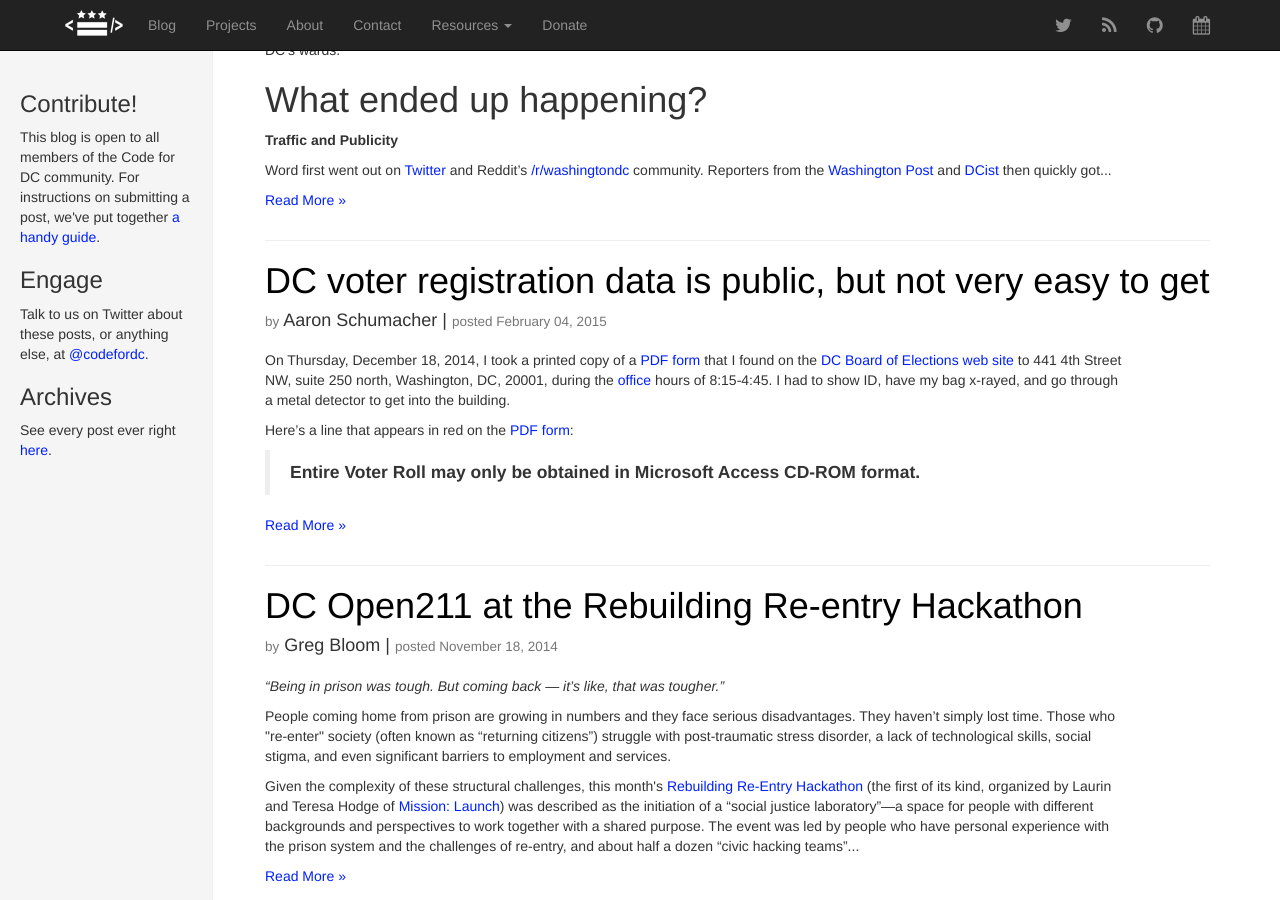
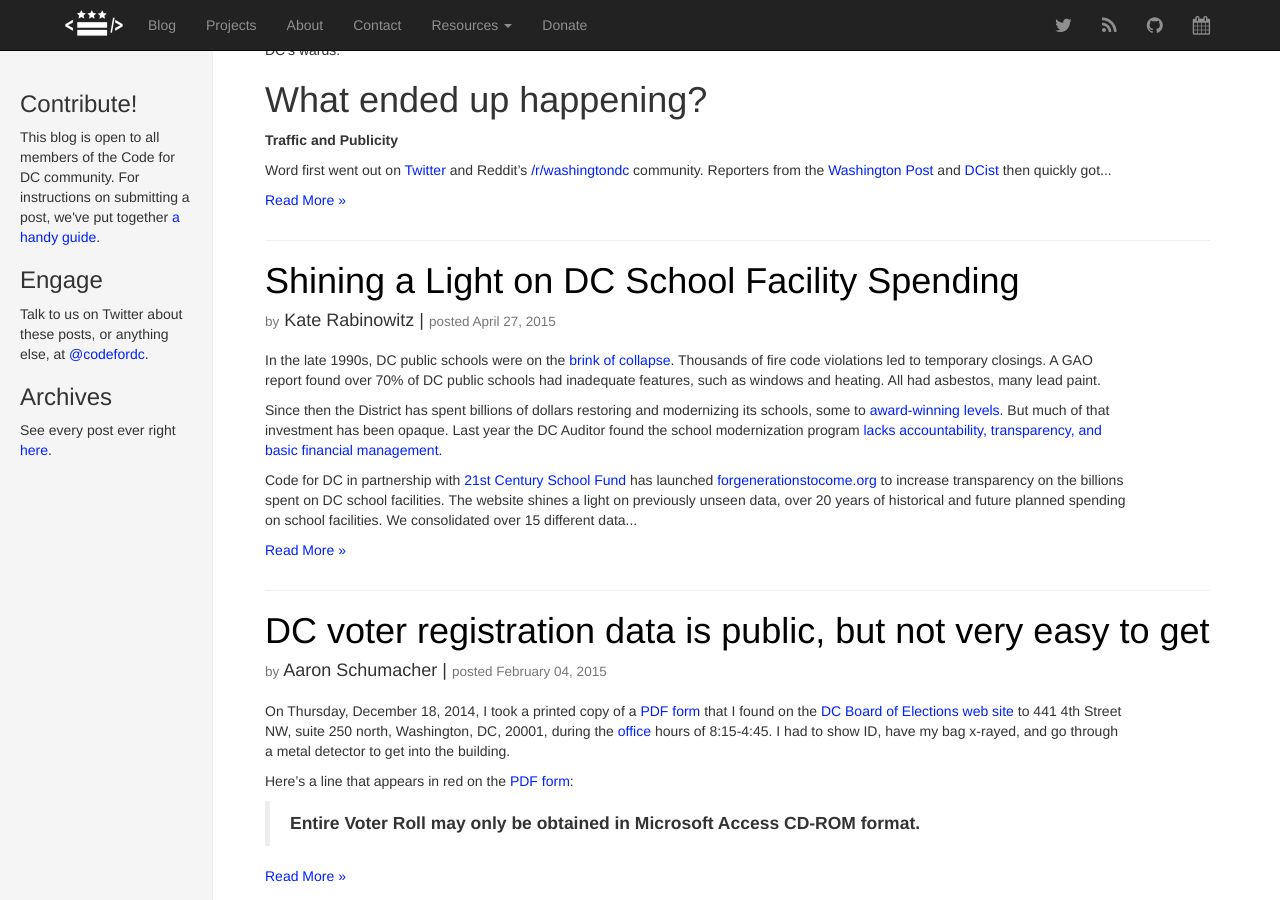
Before and after one commit to civictechdc/codefordc.github.com, a Jekyll site: the page built from blog/index.html, in a window 1280 px wide and 900 px high, scrolled down 1180 px. Built offline with Jekyll 4.4.1, drawn with Linux system fonts in a browser that asks for light colours; Markdown is read by kramdown in place of the engine named in the settings; the list of posts is cut into pages by our own code; comment, search, counter and statistics services are not loaded; some of the changed text lies outside the part shown.

Commit message:
school mod post

```diff
--- a/_data/blog_authors.yml
+++ b/_data/blog_authors.yml
@@ -57,3 +57,8 @@
     name: Justin Grimes
     twitter: justgrimes
     avatar: justgrimes.jpg
+
+krabinowitz:
+    name: Kate Rabinowitz
+    twitter: datalensdc
+    avatar: krabinowitz.jpg
--- /dev/null
+++ b/blog/_posts/2016-04-27-shining-a-light-on-dc-school-facility-spending.html
@@ -0,0 +1,27 @@
+---
+layout: post
+title:  "Shining a Light on DC School Facility Spending"
+authors:
+- krabinowitz
+date:   2015-04-27 00:00:01
+categories: blog
+---
+
+<p>In the late 1990s, DC public schools were on the <a target="_blank" href="https://www.washingtonpost.com/archive/politics/1997/02/18/in-lieu-of-planning-patchwork/458079f3-0aab-49ef-a013-30b6d2e92e2f/">brink of collapse</a>. Thousands of fire code violations led to temporary closings. A GAO report found over 70% of DC public schools had inadequate features, such as windows and heating. All had asbestos, many lead paint.</p>
+
+<p>Since then the District has spent billions of dollars restoring and modernizing its schools, some to <a target="_blank" href="http://www.perkinseastman.com/project_3405944_dunbar_high_school">award-winning levels.</a> But much of that investment has been opaque. Last year the DC Auditor found the school modernization program <a target="_blank" href="http://www.washingtoncitypaper.com/blogs/looselips/2015/07/09/audited-school-modernization-program-rigged-against-accountability/">lacks accountability, transparency, and basic financial management.</a></p>
+
+<p>Code for DC in partnership with <a target="_blank" href="http://www.21csf.org/csf-home/">21st Century School Fund</a> has launched <a target="_blank" href="www.forgenerationstocome.org">forgenerationstocome.org</a> to increase transparency on the billions spent on DC school facilities. The website shines a light on previously unseen data, over 20 years of historical and future planned spending on school facilities. We consolidated over 15 different data sources from agencies including Office of Budget and Finance, Office of the State Superintendent of Education, and Office of the Chief Technology Officer, among others. Data visualizations allow users to slice and dice the data to see where money has been spent and how individual schools compare. Maps make clear geographic disparities in school modernization funding while bubble charts show differences across grade level and other factors.</p>
+
+<span class="blog-img-wrapper">
+	<img src="/images/blog/images/2016-04-27/schoolModCouncil.jpg" class="blog-img-full" />
+	<br/>
+	<span class="blog-img-full">
+	Members of Code for DC and 21st Century School Fund presenting <a target="_blank" href="www.forgenerationstocome.org">forgenerationstocome.org</a> at DC City Council</span>
+</span>
+
+ <p>Recently members of the Code for DC project team and 21st Century School Fund presented the website to DC City Council as part of discussions on future facility spending budget to high praise. We hope it is used to improve transparency, accountability, and equity in school facility spending going forward. Go to <a class="link" target="_blank" href="www.forgenerationstocome.org">forgenerationstocome.org</a> to discover the data for yourself.
+</p>
+
+<p>The full code for this project is <a target="_blank" href="https://github.com/codefordc/school-modernization">here.</a></p>
+<p>The project was made possible through the hard work of Nancy Huvendick and Mary Filardo of 21st Century School Fund along with the following Code for DC volunteers: Tom Beach, Giulia Campanella, Amanda Hess, Tim Lee, Nick Sam, Nick Skelsky, and myself.</p>
```
Also changed, not shown: images/blog/avatars/krabinowitz.jpg (added), images/blog/images/2016-04-27/schoolModCouncil.jpg (added).
